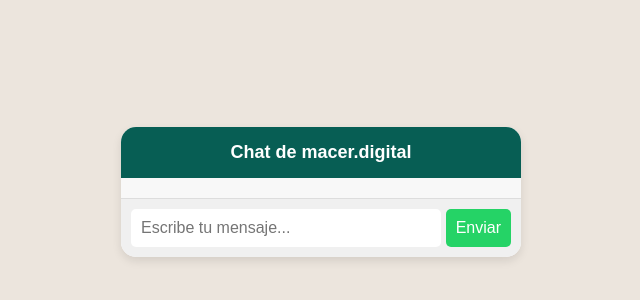
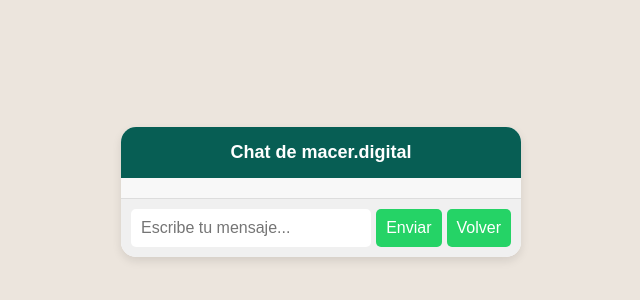
Before and after one commit to macer685/chatn8n, a plain HTML site: page index.html in a window 1280 px wide. Shown: the part 208-508 px from the top of the page, without its empty margins (319-959 px from the left). Drawn offline with Linux system fonts and the light colour scheme.

Commit message:
Update index.html
mejorado con boton html

```diff
--- a/index.html
+++ b/index.html
@@ -14,6 +14,7 @@
         <div class="chat-input">
             <input type="text" id="msgInput" placeholder="Escribe tu mensaje...">
             <button id="sendBtn">Enviar</button>
+            <button id="backBtn">Volver</button>
         </div>
     </div>
     <script src="script.js"></script>
```
